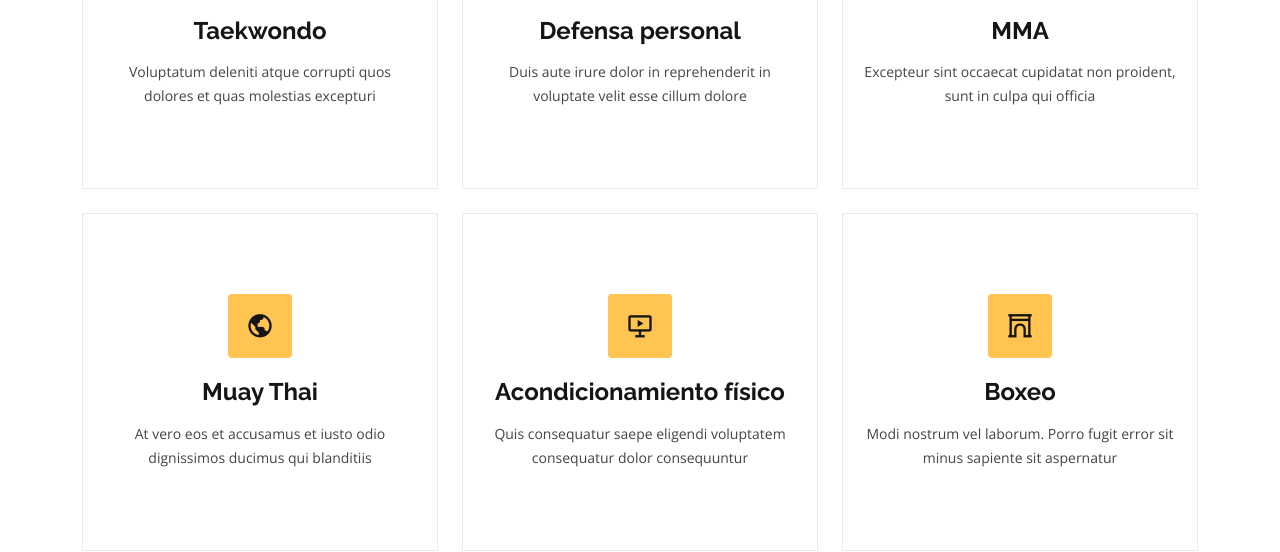
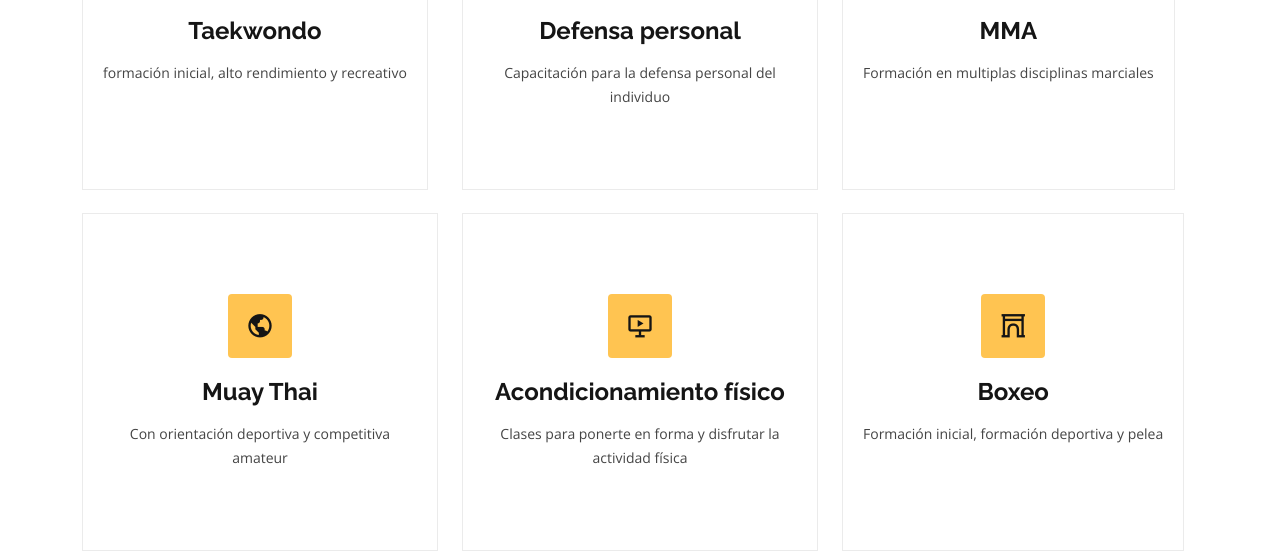
Before and after one commit to LizetteMendoza/proyecto-1, a plain HTML site: page index.html in a window 1280 px wide. Shown: the part 1646-2198 px from the top of the page. Drawn offline with nearby package versions, Linux system fonts and the light colour scheme.

Commit message:
Actualizaición del espacio servicios

```diff
--- a/index.html
+++ b/index.html
@@ -5,7 +5,7 @@
   <meta charset="utf-8">
   <meta content="width=device-width, initial-scale=1.0" name="viewport">
 
-  <title>Gp Bootstrap Template - Index</title>
+  <title>proyecto-1_Index</title>
   <meta content="" name="description">
   <meta content="" name="keywords">
 
@@ -153,61 +153,7 @@
         </div>
 
       </div>
-    </section><!-- End About Section -->
-
-    <!-- ======= Clients Section =======
-    <section id="clients" class="clients">
-      <div class="container" data-aos="zoom-in">
-
-        <div class="clients-slider swiper">
-          <div class="swiper-wrapper align-items-center">
-            <div class="swiper-slide"><img src="assets/img/clients/client-1.png" class="img-fluid" alt=""></div>
-            <div class="swiper-slide"><img src="assets/img/clients/client-2.png" class="img-fluid" alt=""></div>
-            <div class="swiper-slide"><img src="assets/img/clients/client-3.png" class="img-fluid" alt=""></div>
-            <div class="swiper-slide"><img src="assets/img/clients/client-4.png" class="img-fluid" alt=""></div>
-            <div class="swiper-slide"><img src="assets/img/clients/client-5.png" class="img-fluid" alt=""></div>
-            <div class="swiper-slide"><img src="assets/img/clients/client-6.png" class="img-fluid" alt=""></div>
-            <div class="swiper-slide"><img src="assets/img/clients/client-7.png" class="img-fluid" alt=""></div>
-            <div class="swiper-slide"><img src="assets/img/clients/client-8.png" class="img-fluid" alt=""></div>
-          </div>
-          <div class="swiper-pagination"></div>
-        </div>
-
-      </div>
-    </section>End Clients Section -->
-
-    <!-- ======= Features Section =======
-    <section id="features" class="features">
-      <div class="container" data-aos="fade-up">
-
-        <div class="row">
-          <div class="image col-lg-6" style='background-image: url("assets/img/features.jpg");' data-aos="fade-right"></div>
-          <div class="col-lg-6" data-aos="fade-left" data-aos-delay="100">
-            <div class="icon-box mt-5 mt-lg-0" data-aos="zoom-in" data-aos-delay="150">
-              <i class="bx bx-receipt"></i>
-              <h4>Est labore ad</h4>
-              <p>Consequuntur sunt aut quasi enim aliquam quae harum pariatur laboris nisi ut aliquip</p>
-            </div>
-            <div class="icon-box mt-5" data-aos="zoom-in" data-aos-delay="150">
-              <i class="bx bx-cube-alt"></i>
-              <h4>Harum esse qui</h4>
-              <p>Excepteur sint occaecat cupidatat non proident, sunt in culpa qui officia deserunt</p>
-            </div>
-            <div class="icon-box mt-5" data-aos="zoom-in" data-aos-delay="150">
-              <i class="bx bx-images"></i>
-              <h4>Aut occaecati</h4>
-              <p>Aut suscipit aut cum nemo deleniti aut omnis. Doloribus ut maiores omnis facere</p>
-            </div>
-            <div class="icon-box mt-5" data-aos="zoom-in" data-aos-delay="150">
-              <i class="bx bx-shield"></i>
-              <h4>Beatae veritatis</h4>
-              <p>Expedita veritatis consequuntur nihil tempore laudantium vitae denat pacta</p>
-            </div>
-          </div>
-        </div>
-
-      </div>
-    </section>End Features Section -->
+    </section>
 
     <!-- ======= Services Section ======= -->
     <section id="services" class="services">
@@ -223,7 +169,7 @@
             <div class="icon-box">
               <div class="icon"><i class="bx bxl-dribbble"></i></div>
               <h4><a href="">Taekwondo</a></h4>
-              <p>Voluptatum deleniti atque corrupti quos dolores et quas molestias excepturi</p>
+              <p>formación inicial, alto rendimiento y recreativo</p>
             </div>
           </div>
 
@@ -231,7 +177,7 @@
             <div class="icon-box">
               <div class="icon"><i class="bx bx-file"></i></div>
               <h4><a href="">Defensa personal</a></h4>
-              <p>Duis aute irure dolor in reprehenderit in voluptate velit esse cillum dolore</p>
+              <p>Capacitación para la defensa personal del individuo</p>
             </div>
           </div>
 
@@ -239,7 +185,7 @@
             <div class="icon-box">
               <div class="icon"><i class="bx bx-tachometer"></i></div>
               <h4><a href="">MMA</a></h4>
-              <p>Excepteur sint occaecat cupidatat non proident, sunt in culpa qui officia</p>
+              <p>Formación en multiplas disciplinas marciales</p>
             </div>
           </div>
 
@@ -247,7 +193,7 @@
             <div class="icon-box">
               <div class="icon"><i class="bx bx-world"></i></div>
               <h4><a href="">Muay Thai</a></h4>
-              <p>At vero eos et accusamus et iusto odio dignissimos ducimus qui blanditiis</p>
+              <p>Con orientación deportiva y competitiva amateur</p>
             </div>
           </div>
 
@@ -255,7 +201,7 @@
             <div class="icon-box">
               <div class="icon"><i class="bx bx-slideshow"></i></div>
               <h4><a href="">Acondicionamiento físico</a></h4>
-              <p>Quis consequatur saepe eligendi voluptatem consequatur dolor consequuntur</p>
+              <p>Clases para ponerte en forma y disfrutar la actividad física</p>
             </div>
           </div>
 
@@ -263,7 +209,7 @@
             <div class="icon-box">
               <div class="icon"><i class="bx bx-arch"></i></div>
               <h4><a href="">Boxeo</a></h4>
-              <p>Modi nostrum vel laborum. Porro fugit error sit minus sapiente sit aspernatur</p>
+              <p>Formación inicial, formación deportiva y pelea</p>
             </div>
           </div>
 
```
